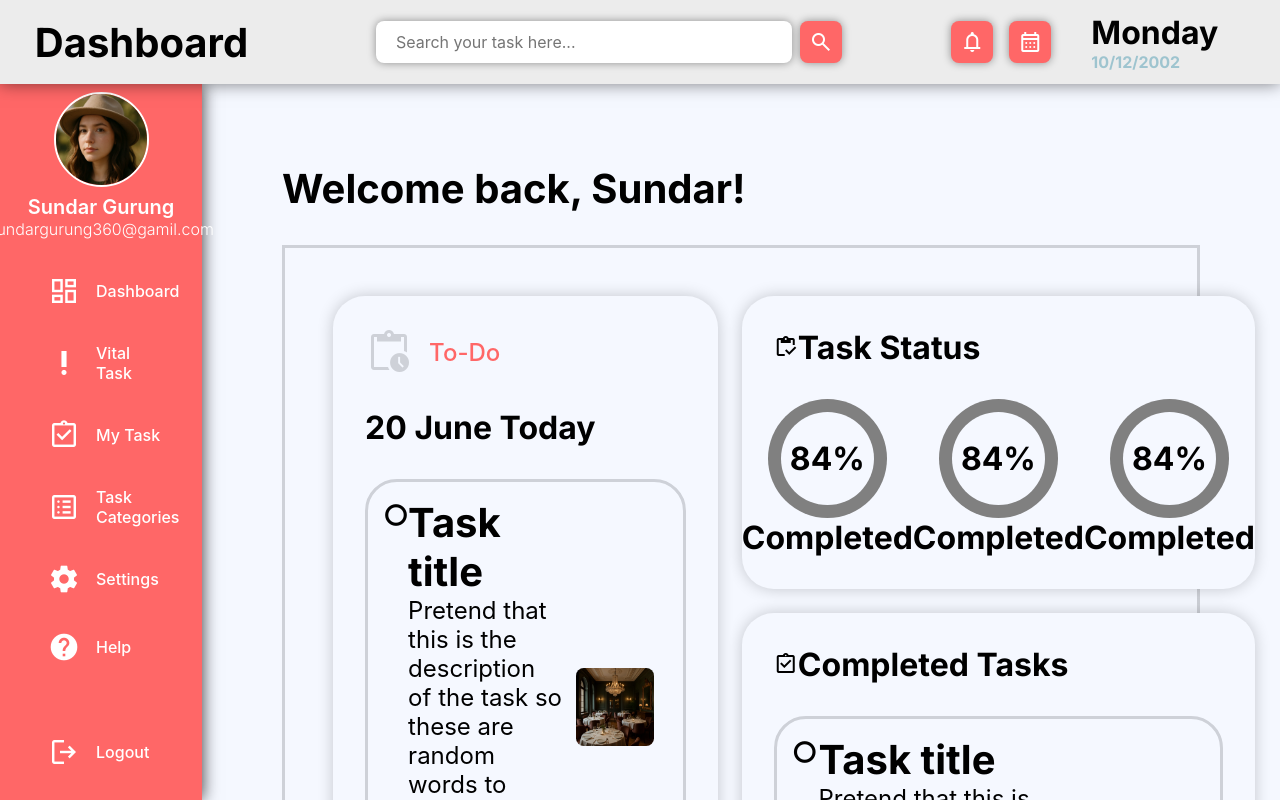
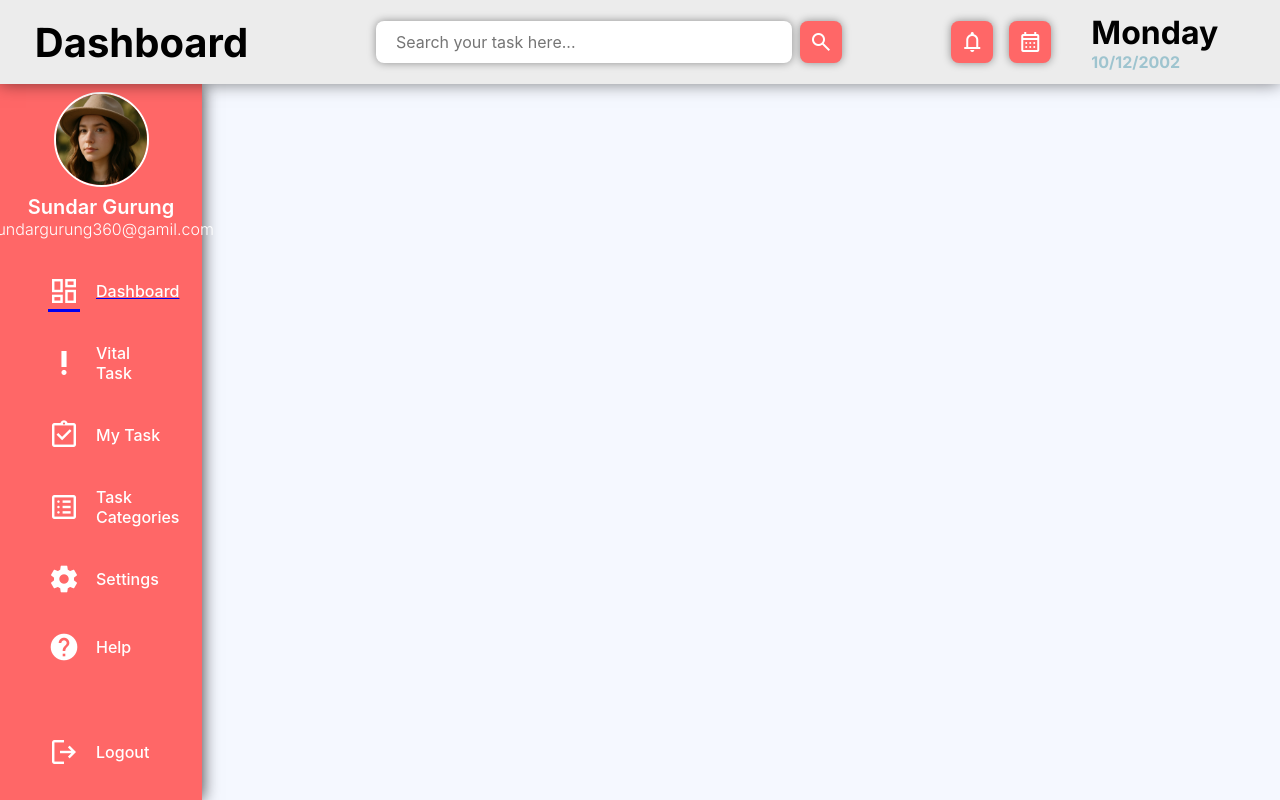
Before and after one commit to pewpil/to-do-app, a React (Vite) app: page / in a window 1280 px wide. Built offline with nearby package versions, Linux system fonts and the light colour scheme; a web font is replaced by a local one.

Commit message:
dashboard page routing sampled

```diff
--- a/src/App.jsx
+++ b/src/App.jsx
@@ -1,4 +1,5 @@
 "use strict";
+import { BrowserRouter, Route, Routes } from "react-router-dom";
 import styles from "./App.module.css";
 import TopBar from "./TopBar/TopBar";
 import SideBar from "./SideBar/SideBar";
@@ -14,9 +15,13 @@ import Signup from "./Signup/Signup";
 function App() {
   return (
     <div id={styles.app}>
-	  <TopBar title="Dashboard" date="10/12/2002" day="Monday"></TopBar>
-	  <SideBar></SideBar>
-	  <Dashboard></Dashboard>
+      <TopBar title="Dashboard" date="10/12/2002" day="Monday"></TopBar>
+      <BrowserRouter>
+        <SideBar></SideBar>
+        <Routes>
+	  <Route path="/dashboard" element={<Dashboard></Dashboard>}></Route>
+	  </Routes>
+      </BrowserRouter>
     </div>
   );
 }
--- a/src/SideBar/SideBar.jsx
+++ b/src/SideBar/SideBar.jsx
@@ -1,6 +1,7 @@
 "use strict";
 import styles from "./SideBar.module.css";
 import universal from "../Universal.module.css";
+import { Link } from "react-router-dom";
 
 function SideBar() {
   return (
@@ -26,12 +27,16 @@ function SideBar() {
         </h3>
       </div>
       <div id={styles.choices}>
+        <Link to="/dashboard">
           <div className={styles.choice_container}>
             <span className={`${"material-symbols-outlined"} ${styles.icon}`}>
               dashboard
             </span>
-					<h3 className={`${universal.title3} ${styles.choice}`}>Dashboard</h3>
+            <h3 className={`${universal.title3} ${styles.choice}`}>
+              Dashboard
+            </h3>
           </div>
+        </Link>
         <div className={styles.choice_container}>
           <span className={`${"material-symbols-outlined"} ${styles.icon}`}>
             priority_high
```
Lines whose indentation alone changed are shown as unchanged.
